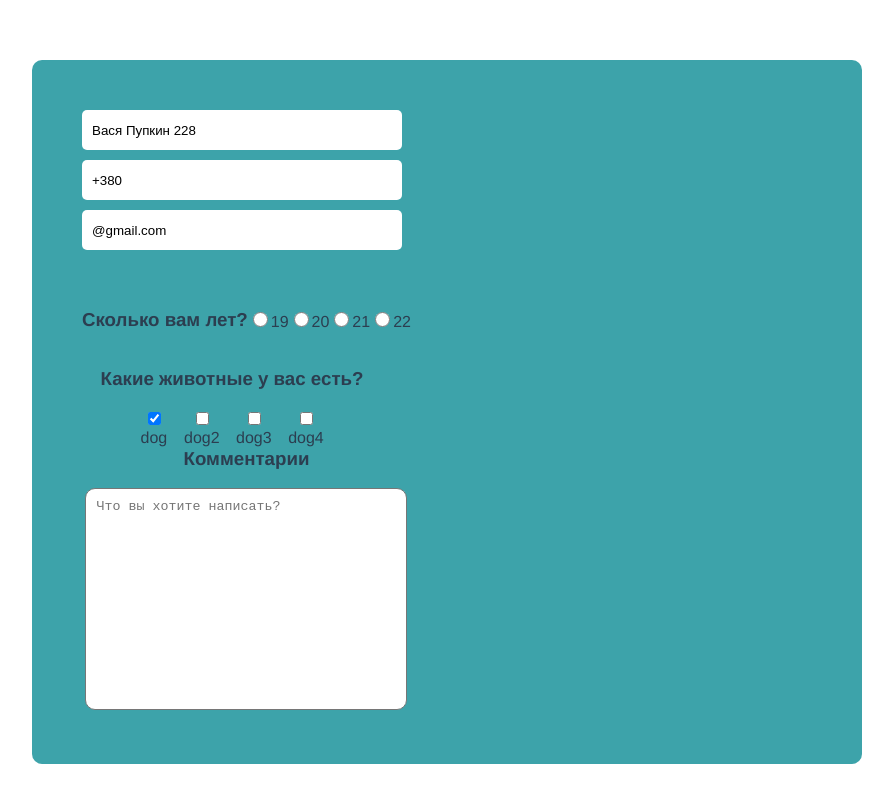
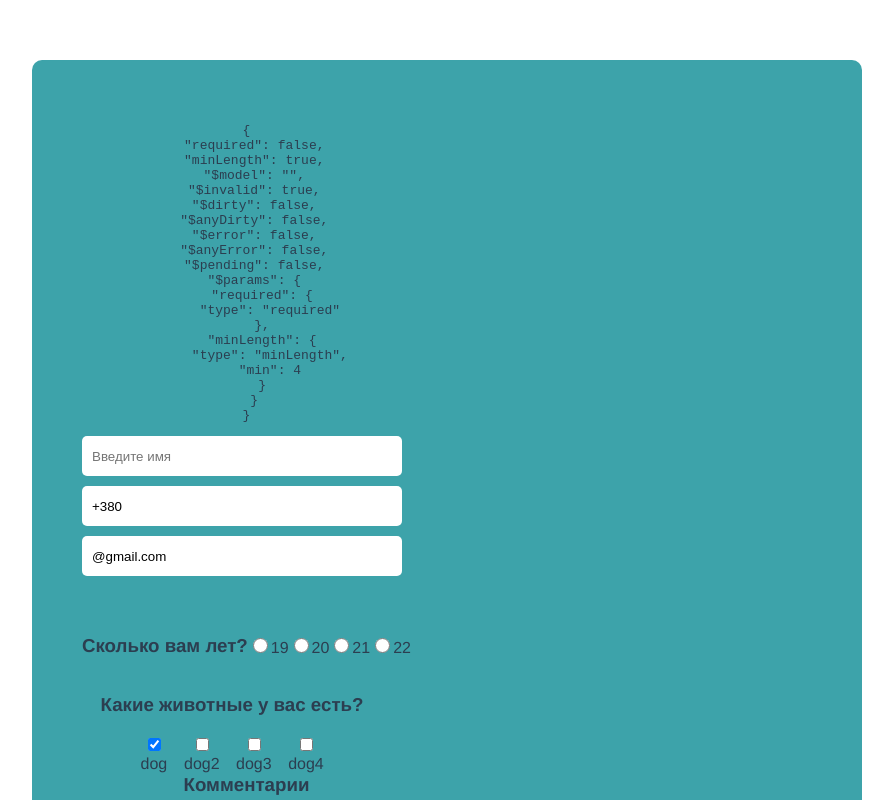
Before and after one commit to VladSapozhnik/VueProject, a Vue app: page / in a window 1280 px wide. Shown: the top 800 px of the page, without its empty margins (193-1086 px from the left). Built offline with nearby package versions, Linux system fonts and the light colour scheme.

Commit message:
Добавил валидацию для name

```diff
--- a/package.json
+++ b/package.json
@@ -13,7 +13,8 @@
     "sass": "^1.32.8",
     "sass-loader": "^10.1.1",
     "vue": "^2.6.12",
-    "vue-axios": "^3.2.4"
+    "vue-axios": "^3.2.4",
+    "vuelidate": "^0.7.6"
   },
   "devDependencies": {
     "@vue/cli-plugin-babel": "^4.5.12",
--- a/public/static/form.json
+++ b/public/static/form.json
@@ -2,7 +2,7 @@
     "name":{
         "id": 1,
         "placeholder":"Введите имя",
-        "value": "Вася Пупкин 228"
+        "value": ""
     },
 
     "tel":{
--- a/src/components/forms.vue
+++ b/src/components/forms.vue
@@ -2,12 +2,18 @@
   <div class="forms">
     <div v-if="!pending">
       <div class="form-inner">
+        <pre>{{ $v.personalForm.name.value }}</pre>
         <input
           v-model="personalForm.name.value"
           class="forms-text"
           :id="personalForm.name.id"
+          :class="{
+            'is-invalid': $v.personalForm.name.value.$error,
+            redInput: $v.personalForm.name.value.$error,
+          }"
           type="text"
           :placeholder="personalForm.name.placeholder"
+          @blur="$v.personalForm.name.value.$touch()"
         />
 
         <input
@@ -30,12 +36,7 @@
         <div class="radio-offer">
           <h3>Сколько вам лет?</h3>
           <label v-for="age in personalForm.age" :key="age.id">
-            <input
-              class="radio"
-              type="radio"
-              :id="age.id"
-              :value="age.value"
-            />
+            <input class="radio" type="radio" :id="age.id" :value="age.value" />
             <span>{{ age.title }}</span>
           </label>
         </div>
@@ -69,21 +70,24 @@
 </template>
 
 <script>
+import { required, minLength } from "vuelidate/lib/validators";
 export default {
   name: "forms",
   data: function () {
     return {
-      // formsRegistration: {
-      //   name: '',
-      //   tel: '',
-      //   email: '',
-      //   pets: ['dog'],
-      //   age: '18',
-      //   messageArea: '',
-      // },
       personalForm: {},
       pending: true,
     };
+  },
+  validations: {
+    personalForm: {
+      name: {
+        value: {
+          required,
+          minLength: minLength(4),
+        },
+      },
+    },
   },
   created: function () {
     this.axios.get("./static/form.json").then((response) => {
@@ -106,7 +110,23 @@ export default {
 };
 </script>
 
-<style scoped>
+<style scoped lang="scss">
+.redInput {
+  background-color: #ab5f61;
+  color: #fff;
+  &::placeholder {
+    color: #fff;
+  }
+  &:focus {
+    border: 1px solid #fff;
+  }
+}
+
+input:focus,
+input:active {
+  border: none;
+}
+
 .forms {
   max-width: 730px;
   min-height: 350px;
--- a/src/main.js
+++ b/src/main.js
@@ -2,8 +2,10 @@ import Vue from 'vue'
 import App from './App.vue'
 import axios from 'axios'
 import VueAxios from 'vue-axios'
+import Vuelidate from 'vuelidate'
 
 Vue.use(VueAxios, axios)
+Vue.use(Vuelidate)
 
 new Vue({
   render: h => h(App),
```
Also changed, not shown: 1 other file (tests, documents, lock files or other folders).
